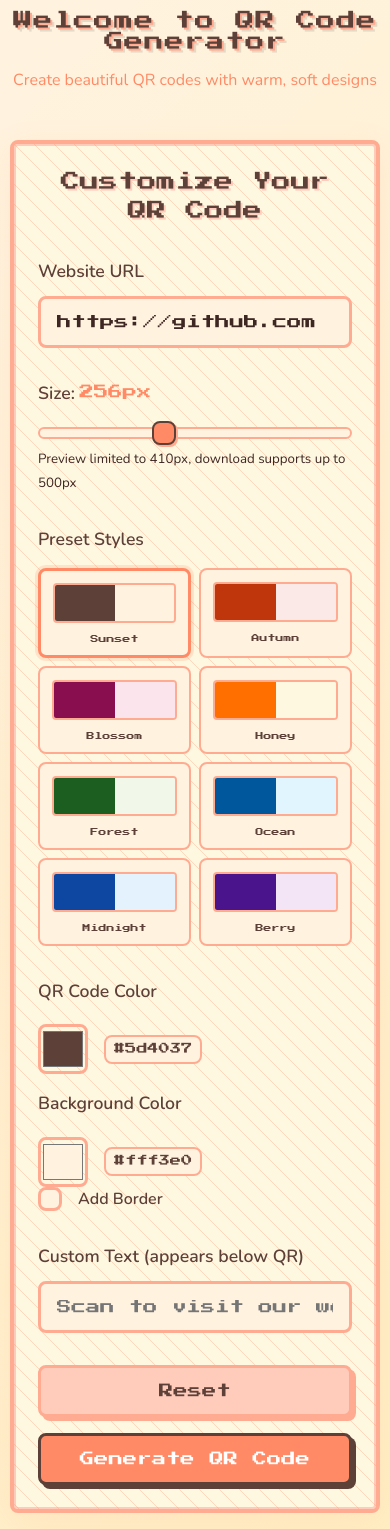
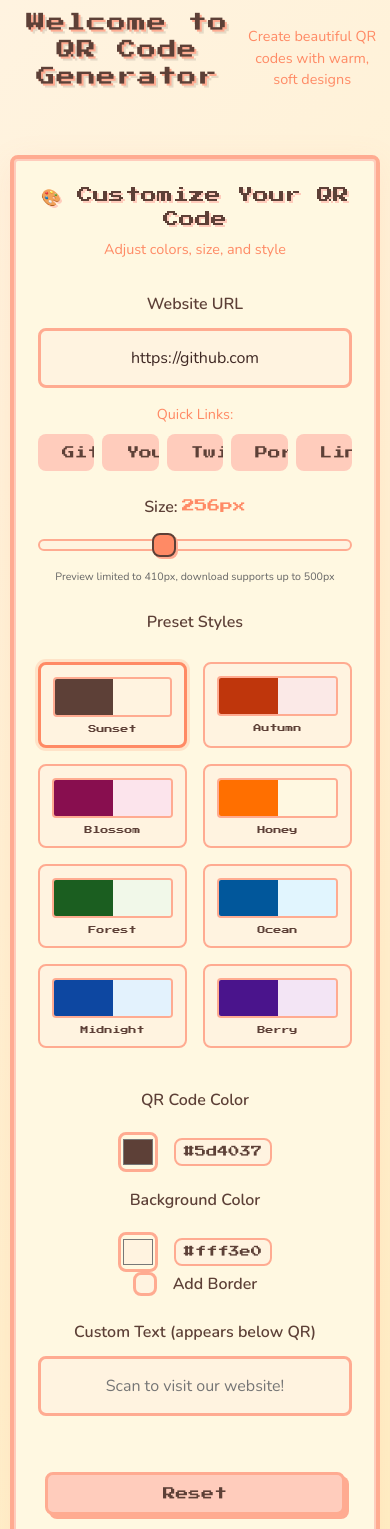
Before and after one commit to GuineaCoding/QR-Code-Generator, a React (Vite) app: page / in a window 390 px wide. Shown: the top 1529 px of the page. Built offline with nearby package versions, Linux system fonts and the light colour scheme.

Commit message:
update design, apply pixelated theme

```diff
--- a/src/App.css
+++ b/src/App.css
@@ -1,4 +1,4 @@
-/* App.css */
+/* App.css - Complete Centered Version */
 @import url('https://fonts.googleapis.com/css2?family=Nunito:wght@300;400;600;700&family=Press+Start+2P&display=swap');
 
 :root {
@@ -18,6 +18,11 @@
   /* Pixelated border radius */
   --pixel-radius: 8px;
   --pixel-border: 4px;
+
+  /* Layout */
+  --max-width: 1400px;
+  --panel-width: 600px;
+  --mobile-padding: 20px;
 }
 
 * {
@@ -31,13 +36,42 @@
   background: linear-gradient(135deg, #fff3e0 0%, #ffecb3 100%);
   color: var(--warm-text);
   min-height: 100vh;
-  padding: 20px;
+  display: flex;
+  justify-content: center;
+  align-items: center;
+  padding: var(--mobile-padding);
 }
 
-/* Pixelated text effect */
+/* ===== CONTAINER ===== */
+.app-container {
+  width: 100%;
+  max-width: var(--max-width);
+  display: flex;
+  flex-direction: column;
+  align-items: center;
+  justify-content: center;
+  min-height: 100vh;
+  position: relative;
+}
+
+/* ===== HEADER ===== */
+.app-header {
+  width: 100%;
+  display: flex;
+  justify-content: center;
+  align-items: center;
+  margin-bottom: 3rem;
+  text-align: center;
+}
+
+.header-content {
+  max-width: 800px;
+  width: 100%;
+}
+
 .pixel-text {
   font-family: 'Press Start 2P', cursive;
-  font-size: 2.5rem;
+  font-size: clamp(1.5rem, 4vw, 2.5rem);
   color: var(--warm-accent);
   text-align: center;
   text-shadow:
@@ -45,18 +79,45 @@
     8px 8px 0 rgba(0, 0, 0, 0.1);
   margin-bottom: 1rem;
   letter-spacing: 1px;
+  line-height: 1.4;
 }
 
 .subtitle {
-  font-size: 1.2rem;
+  font-size: clamp(1rem, 2vw, 1.2rem);
   text-align: center;
   color: var(--warm-primary);
   font-weight: 300;
+  margin: 0 auto;
+  max-width: 600px;
+}
+
+/* ===== MAIN CONTENT ===== */
+.main-content {
+  width: 100%;
+  display: flex;
+  justify-content: center;
+  align-items: flex-start;
   margin-bottom: 3rem;
 }
 
-/* Pixel border effect */
-.pixel-border {
+.content-wrapper {
+  display: grid;
+  grid-template-columns: repeat(auto-fit, minmax(550px, 1fr));
+  gap: 2rem;
+  width: 100%;
+  justify-content: center;
+}
+
+@media (max-width: 1150px) {
+  .content-wrapper {
+    grid-template-columns: 1fr;
+    max-width: 600px;
+  }
+}
+
+/* ===== PANELS ===== */
+.controls-panel,
+.preview-panel {
   background: var(--warm-card);
   border: var(--pixel-border) solid var(--warm-border);
   border-radius: var(--pixel-radius);
@@ -65,9 +126,15 @@
     var(--soft-shadow);
   position: relative;
   overflow: hidden;
+  width: 100%;
+  display: flex;
+  flex-direction: column;
+  align-items: center;
+  padding: 2rem;
 }
 
-.pixel-border::before {
+.controls-panel::before,
+.preview-panel::before {
   content: '';
   position: absolute;
   top: -2px;
@@ -85,40 +152,35 @@
   opacity: 0.3;
 }
 
-/* App Layout */
-.app-container {
-  max-width: 1400px;
-  margin: 0 auto;
-}
-
-.app-header {
-  margin-bottom: 3rem;
-}
-
-.main-content {
-  display: grid;
-  grid-template-columns: 1fr 1fr;
-  gap: 2rem;
-  margin-bottom: 3rem;
-}
-
-/* Controls Panel */
-.controls-panel {
-  padding: 2rem;
-  backdrop-filter: blur(10px);
+.panel-header {
+  text-align: center;
+  margin-bottom: 2rem;
+  width: 100%;
 }
 
 .panel-title {
   font-family: 'Press Start 2P', cursive;
   font-size: 1.2rem;
   color: var(--warm-accent);
-  margin-bottom: 2rem;
   text-align: center;
   text-shadow: 2px 2px 0 var(--warm-secondary);
+  margin-bottom: 0.5rem;
 }
 
+.panel-subtitle {
+  color: var(--warm-primary);
+  font-size: 0.9rem;
+  text-align: center;
+}
+
+/* ===== CONTROLS ===== */
 .input-group {
-  margin-bottom: 2rem;
+  width: 100%;
+  max-width: 500px;
+  margin-bottom: 1.5rem;
+  display: flex;
+  flex-direction: column;
+  align-items: center;
 }
 
 .input-label {
@@ -126,29 +188,32 @@
   font-weight: 600;
   margin-bottom: 0.75rem;
   color: var(--warm-accent);
-  font-size: 1.1rem;
+  font-size: 1rem;
+  text-align: center;
+  width: 100%;
 }
 
 .size-value {
   font-family: 'Press Start 2P', cursive;
-  font-size: 0.9rem;
+  font-size: 0.8rem;
   color: var(--warm-primary);
 }
 
-/* Pixel Inputs */
-.pixel-input {
+/* Input Fields */
+.text-input {
   width: 100%;
   padding: 1rem;
-  font-family: 'Press Start 2P', cursive;
-  font-size: 0.9rem;
+  font-family: 'Nunito', sans-serif;
+  font-size: 1rem;
   border: 3px solid var(--warm-border);
   border-radius: var(--pixel-radius);
   background: var(--warm-bg);
   color: var(--warm-text);
   transition: all 0.3s ease;
+  text-align: center;
 }
 
-.pixel-input:focus {
+.text-input:focus {
   outline: none;
   border-color: var(--warm-primary);
   box-shadow: 0 0 0 3px rgba(255, 138, 101, 0.3);
@@ -157,18 +222,23 @@
 /* Sample Links */
 .sample-links {
   margin-top: 1rem;
+  width: 100%;
+  display: flex;
+  flex-direction: column;
+  align-items: center;
 }
 
 .sample-label {
-  display: block;
   font-size: 0.9rem;
   color: var(--warm-primary);
   margin-bottom: 0.5rem;
+  text-align: center;
 }
 
 .link-chips {
   display: flex;
   flex-wrap: wrap;
+  justify-content: center;
   gap: 0.5rem;
 }
 
@@ -199,7 +269,7 @@
   border: 2px solid var(--warm-border);
   border-radius: var(--pixel-radius);
   outline: none;
-  margin-top: 0.5rem;
+  margin: 0.5rem 0;
 }
 
 .pixel-slider::-webkit-slider-thumb {
@@ -223,12 +293,27 @@
   box-shadow: 2px 2px 0 var(--warm-border);
 }
 
+.size-hint {
+  text-align: center;
+  margin-top: 0.5rem;
+  color: #666;
+  font-size: 0.8rem;
+  width: 100%;
+}
+
 /* Preset Grid */
 .preset-grid {
   display: grid;
   grid-template-columns: repeat(4, 1fr);
   gap: 1rem;
   margin-top: 1rem;
+  width: 100%;
+}
+
+@media (max-width: 600px) {
+  .preset-grid {
+    grid-template-columns: repeat(2, 1fr);
+  }
 }
 
 .preset-button {
@@ -241,6 +326,7 @@
   border-radius: var(--pixel-radius);
   cursor: pointer;
   transition: all 0.3s ease;
+  width: 100%;
 }
 
 .preset-button:hover {
@@ -273,20 +359,31 @@
   font-family: 'Press Start 2P', cursive;
   font-size: 0.6rem;
   color: var(--warm-accent);
-  margin-top: 0.25rem;
+  text-align: center;
 }
 
 /* Color Controls */
 .color-controls {
   display: grid;
-  grid-template-columns: 1fr 1fr;
+  grid-template-columns: repeat(2, 1fr);
   gap: 2rem;
   margin-top: 1rem;
+  width: 100%;
+  max-width: 500px;
+}
+
+@media (max-width: 500px) {
+  .color-controls {
+    grid-template-columns: 1fr;
+    gap: 1rem;
+  }
 }
 
 .color-group {
   display: flex;
   flex-direction: column;
+  align-items: center;
+  width: 100%;
 }
 
 .color-input-wrapper {
@@ -294,11 +391,13 @@
   align-items: center;
   gap: 1rem;
   margin-top: 0.5rem;
+  width: 100%;
+  justify-content: center;
 }
 
 .color-input {
-  width: 60px;
-  height: 60px;
+  width: 50px;
+  height: 50px;
   border: 3px solid var(--warm-border);
   border-radius: var(--pixel-radius);
   cursor: pointer;
@@ -313,6 +412,8 @@
   padding: 0.5rem 1rem;
   border-radius: var(--pixel-radius);
   border: 2px solid var(--warm-border);
+  min-width: 100px;
+  text-align: center;
 }
 
 /* Checkbox */
@@ -323,6 +424,7 @@
   cursor: pointer;
   font-weight: 600;
   color: var(--warm-accent);
+  justify-content: center;
 }
 
 .checkbox-input {
@@ -362,6 +464,10 @@
   background: var(--warm-bg);
   border-radius: var(--pixel-radius);
   border: 2px solid var(--warm-border);
+  width: 100%;
+  display: flex;
+  flex-direction: column;
+  align-items: center;
 }
 
 /* Action Buttons */
@@ -369,10 +475,13 @@
   display: flex;
   gap: 1rem;
   margin-top: 2rem;
+  width: 100%;
+  max-width: 500px;
+  justify-content: center;
 }
 
+/* Pixel Buttons */
 .pixel-button {
-  flex: 1;
   padding: 1rem 2rem;
   font-family: 'Press Start 2P', cursive;
   font-size: 0.9rem;
@@ -383,6 +492,8 @@
   text-align: center;
   position: relative;
   overflow: hidden;
+  flex: 1;
+  max-width: 250px;
 }
 
 .pixel-button::before {
@@ -424,24 +535,20 @@
   box-shadow: 6px 6px 0 var(--warm-border);
 }
 
-/* Preview Panel */
-.preview-panel {
-  padding: 2rem;
-  display: flex;
-  flex-direction: column;
-  align-items: center;
-}
-
+/* ===== PREVIEW ===== */
 .qr-display {
   width: 100%;
+  max-width: 410px;
+  max-height: 410px;
   display: flex;
   flex-direction: column;
   align-items: center;
   justify-content: center;
   padding: 2rem;
-  margin-bottom: 2rem;
+  margin: 2rem auto;
   border-radius: var(--pixel-radius);
   box-shadow: inset 0 0 20px rgba(255, 138, 101, 0.1);
+  position: relative;
 }
 
 .custom-text {
@@ -461,6 +568,9 @@
 .download-options {
   width: 100%;
   margin-top: 2rem;
+  display: flex;
+  flex-direction: column;
+  align-items: center;
 }
 
 .options-title {
@@ -472,10 +582,13 @@
 }
 
 .download-buttons {
-  display: grid;
-  grid-template-columns: repeat(3, 1fr);
+  display: flex;
   gap: 1rem;
   margin-bottom: 1.5rem;
+  width: 100%;
+  max-width: 500px;
+  justify-content: center;
+  flex-wrap: wrap;
 }
 
 .download-btn {
@@ -485,6 +598,7 @@
   justify-content: center;
   padding: 1.5rem 1rem;
   height: auto;
+  min-width: 140px;
 }
 
 .download-btn.png {
@@ -515,6 +629,8 @@
   padding: 1rem;
   border-radius: var(--pixel-radius);
   border: 2px solid var(--warm-border);
+  max-width: 500px;
+  text-align: center;
 }
 
 .download-info small {
@@ -523,14 +639,22 @@
   line-height: 1.4;
 }
 
-/* Footer */
+/* ===== FOOTER ===== */
 .app-footer {
+  width: 100%;
   text-align: center;
   padding: 2rem;
   margin-top: 3rem;
   border-top: 3px solid var(--warm-border);
   color: var(--warm-primary);
   font-size: 0.9rem;
+  display: flex;
+  justify-content: center;
+}
+
+.footer-content {
+  max-width: 600px;
+  width: 100%;
 }
 
 .footer-note {
@@ -540,103 +664,7 @@
   color: var(--warm-accent);
 }
 
-/* Responsive Design */
-@media (max-width: 1200px) {
-  .main-content {
-    grid-template-columns: 1fr;
-    max-width: 800px;
-    margin-left: auto;
-    margin-right: auto;
-  }
-
-  .pixel-text {
-    font-size: 2rem;
-  }
-}
-
-@media (max-width: 768px) {
-  body {
-    padding: 10px;
-  }
-
-  .pixel-text {
-    font-size: 1.5rem;
-    text-shadow:
-      2px 2px 0 var(--warm-border),
-      4px 4px 0 rgba(0, 0, 0, 0.1);
-  }
-
-  .subtitle {
-    font-size: 1rem;
-  }
-
-  .preset-grid {
-    grid-template-columns: repeat(2, 1fr);
-  }
-
-  .color-controls {
-    grid-template-columns: 1fr;
-    gap: 1rem;
-  }
-
-  .download-buttons {
-    grid-template-columns: 1fr;
-  }
-
-  .action-buttons {
-    flex-direction: column;
-  }
-
-  .controls-panel,
-  .preview-panel {
-    padding: 1.5rem;
-  }
-
-  .qr-display {
-    padding: 1rem;
-  }
-
-  .custom-text {
-    font-size: 0.7rem;
-    padding: 0.75rem;
-  }
-}
-
-@media (max-width: 480px) {
-  .pixel-text {
-    font-size: 1.2rem;
-  }
-
-  .preset-grid {
-    grid-template-columns: repeat(2, 1fr);
-    gap: 0.5rem;
-  }
-
-  .preset-name {
-    font-size: 0.5rem;
-  }
-
-  .color-input {
-    width: 50px;
-    height: 50px;
-  }
-
-  .color-hex {
-    font-size: 0.7rem;
-    padding: 0.25rem 0.5rem;
-  }
-
-  .download-btn {
-    padding: 1rem 0.5rem;
-    font-size: 0.8rem;
-  }
-
-  .btn-icon {
-    font-size: 1.2rem;
-  }
-}
-
-/* Loading animation for QR generation */
+/* ===== ANIMATIONS ===== */
 @keyframes pixelPulse {
   0%, 100% {
     opacity: 1;
@@ -652,7 +680,92 @@
   animation: pixelPulse 2s ease-in-out infinite;
 }
 
+/* ===== RESPONSIVE ===== */
+@media (max-width: 768px) {
+  body {
+    padding: 10px;
+  }
+
+  .content-wrapper {
+    gap: 1.5rem;
+  }
+
+  .controls-panel,
+  .preview-panel {
+    padding: 1.5rem;
+  }
+
+  .pixel-button {
+    padding: 0.75rem 1.5rem;
+    font-size: 0.8rem;
+  }
+
+  .download-btn {
+    min-width: 120px;
+    padding: 1rem 0.75rem;
+  }
+
+  .btn-icon {
+    font-size: 1.2rem;
+  }
+
+  .color-input {
+    width: 40px;
+    height: 40px;
+  }
+
+  .color-hex {
+    font-size: 0.7rem;
+    padding: 0.25rem 0.5rem;
+    min-width: 80px;
+  }
+}
+
+@media (max-width: 480px) {
+  .pixel-text {
+    font-size: 1.2rem;
+    text-shadow:
+      2px 2px 0 var(--warm-border),
+      4px 4px 0 rgba(0, 0, 0, 0.1);
+  }
+
+  .subtitle {
+    font-size: 0.9rem;
+  }
+
+  .panel-title {
+    font-size: 1rem;
+  }
+
+  .preset-name {
+    font-size: 0.5rem;
+  }
+
+  .action-buttons {
+    flex-direction: column;
+    align-items: center;
+  }
+
+  .pixel-button {
+    width: 100%;
+    max-width: 300px;
+  }
+
+  .download-buttons {
+    flex-direction: column;
+    align-items: center;
+  }
+
+  .download-btn {
+    width: 100%;
+    max-width: 300px;
+  }
+}
+
 /* Smooth transitions */
 * {
-  transition: background-color 0.3s ease, border-color 0.3s ease, transform 0.3s ease;
+  transition: background-color 0.3s ease,
+              border-color 0.3s ease,
+              transform 0.3s ease,
+              box-shadow 0.3s ease;
 }
--- a/src/App.jsx
+++ b/src/App.jsx
@@ -5,7 +5,6 @@
 import './App.css';
 
 function App() {
-  // State
   const [text, setText] = useState('https://github.com');
   const [size, setSize] = useState(256);
   const [fgColor, setFgColor] = useState('#5d4037');
@@ -18,67 +17,25 @@
 
   const qrRef = useRef();
 
+  const sampleLinks = [
+    { label: 'GitHub', url: 'https://github.com' },
+    { label: 'YouTube', url: 'https://youtube.com' },
+    { label: 'Twitter', url: 'https://twitter.com' },
+    { label: 'Portfolio', url: 'https://yourportfolio.com' },
+    { label: 'LinkedIn', url: 'https://linkedin.com' },
+  ];
 
   const colorPresets = [
-    {
-      id: 'warm',
-      name: 'Sunset',
-      fgColor: '#5d4037',
-      bgColor: '#fff3e0',
-      borderColor: '#ffab91'
-    },
-    {
-      id: 'autumn',
-      name: 'Autumn',
-      fgColor: '#bf360c',
-      bgColor: '#fbe9e7',
-      borderColor: '#ff8a65'
-    },
-    {
-      id: 'blossom',
-      name: 'Blossom',
-      fgColor: '#880e4f',
-      bgColor: '#fce4ec',
-      borderColor: '#f48fb1'
-    },
-    {
-      id: 'honey',
-      name: 'Honey',
-      fgColor: '#ff6f00',
-      bgColor: '#fff8e1',
-      borderColor: '#ffd54f'
-    },
-    {
-      id: 'forest',
-      name: 'Forest',
-      fgColor: '#1b5e20',
-      bgColor: '#f1f8e9',
-      borderColor: '#aed581'
-    },
-    {
-      id: 'ocean',
-      name: 'Ocean',
-      fgColor: '#01579b',
-      bgColor: '#e1f5fe',
-      borderColor: '#4fc3f7'
-    },
-    {
-      id: 'midnight',
-      name: 'Midnight',
-      fgColor: '#0d47a1',
-      bgColor: '#e3f2fd',
-      borderColor: '#90caf9'
-    },
-    {
-      id: 'berry',
-      name: 'Berry',
-      fgColor: '#4a148c',
-      bgColor: '#f3e5f5',
-      borderColor: '#ce93d8'
-    },
+    { id: 'warm', name: 'Sunset', fgColor: '#5d4037', bgColor: '#fff3e0', borderColor: '#ffab91' },
+    { id: 'autumn', name: 'Autumn', fgColor: '#bf360c', bgColor: '#fbe9e7', borderColor: '#ff8a65' },
+    { id: 'blossom', name: 'Blossom', fgColor: '#880e4f', bgColor: '#fce4ec', borderColor: '#f48fb1' },
+    { id: 'honey', name: 'Honey', fgColor: '#ff6f00', bgColor: '#fff8e1', borderColor: '#ffd54f' },
+    { id: 'forest', name: 'Forest', fgColor: '#1b5e20', bgColor: '#f1f8e9', borderColor: '#aed581' },
+    { id: 'ocean', name: 'Ocean', fgColor: '#01579b', bgColor: '#e1f5fe', borderColor: '#4fc3f7' },
+    { id: 'midnight', name: 'Midnight', fgColor: '#0d47a1', bgColor: '#e3f2fd', borderColor: '#90caf9' },
+    { id: 'berry', name: 'Berry', fgColor: '#4a148c', bgColor: '#f3e5f5', borderColor: '#ce93d8' },
   ];
 
-  // Apply preset
   const applyPreset = (preset) => {
     setSelectedPreset(preset.id);
     setFgColor(preset.fgColor);
@@ -86,7 +43,6 @@
     setBorderColor(preset.borderColor);
   };
 
-  // Reset to defaults
   const resetToDefaults = () => {
     setText('https://github.com');
     setSize(256);
@@ -99,7 +55,6 @@
     setSelectedPreset('warm');
   };
 
-  // Download as PNG
   const downloadPNG = async () => {
     if (!qrRef.current) return;
 
@@ -114,7 +69,6 @@
     }
   };
 
-  // Download as SVG
   const downloadSVG = () => {
     const svg = qrRef.current?.querySelector('svg');
     if (!svg) return;
@@ -129,7 +83,6 @@
     link.click();
   };
 
-  // Share QR Code
   const shareQR = async () => {
     if (navigator.share) {
       try {
@@ -148,18 +101,19 @@
 
   return (
     <div className="app-container">
-      {/* Header */}
       <header className="app-header">
         <h1 className="pixel-text">Welcome to QR Code Generator</h1>
         <p className="subtitle">Create beautiful QR codes with warm, soft designs</p>
       </header>
 
       <main className="main-content">
-        {/* Left Panel - Controls */}
+        <div className="panels-container">
           <section className="controls-panel pixel-border">
-          <h2 className="panel-title">Customize Your QR Code</h2>
+            <div className="panel-header">
+              <h2 className="panel-title">🎨 Customize Your QR Code</h2>
+              <p className="panel-subtitle">Adjust colors, size, and style</p>
+            </div>
 
-          {/* URL Input */}
             <div className="input-group">
               <label className="input-label">Website URL</label>
               <input
@@ -170,9 +124,22 @@
                 className="text-input pixel-input"
               />
 
+              <div className="sample-links">
+                <span className="sample-label">Quick Links:</span>
+                <div className="link-chips">
+                  {sampleLinks.map((link) => (
+                    <button
+                      key={link.label}
+                      onClick={() => setText(link.url)}
+                      className="link-chip pixel-button"
+                    >
+                      {link.label}
+                    </button>
+                  ))}
+                </div>
+              </div>
             </div>
 
-          {/* Size Control */}
             <div className="input-group">
               <label className="input-label">
                 Size: <span className="size-value">{size}px</span>
@@ -190,7 +157,6 @@
               </div>
             </div>
 
-          {/* Color Presets */}
             <div className="input-group">
               <label className="input-label">Preset Styles</label>
               <div className="preset-grid">
@@ -199,10 +165,6 @@
                     key={preset.id}
                     onClick={() => applyPreset(preset)}
                     className={`preset-button ${selectedPreset === preset.id ? 'selected' : ''}`}
-                  style={{
-                    '--fg-color': preset.fgColor,
-                    '--bg-color': preset.bgColor
-                  }}
                     title={preset.name}
                   >
                     <div className="preset-preview">
@@ -215,7 +177,6 @@
               </div>
             </div>
 
-          {/* Manual Color Controls */}
             <div className="color-controls">
               <div className="color-group">
                 <label className="input-label">QR Code Color</label>
@@ -244,7 +205,6 @@
               </div>
             </div>
 
-          {/* Border Options */}
             <div className="input-group">
               <label className="checkbox-label">
                 <input
@@ -289,7 +249,6 @@
               )}
             </div>
 
-          {/* Custom Text */}
             <div className="input-group">
               <label className="input-label">Custom Text (appears below QR)</label>
               <input
@@ -301,33 +260,25 @@
               />
             </div>
 
-          {/* Action Buttons */}
             <div className="action-buttons">
-            <button
-              onClick={resetToDefaults}
-              className="pixel-button secondary"
-            >
+              <button onClick={resetToDefaults} className="pixel-button secondary">
                 Reset
               </button>
-            <button
-              onClick={() => {}} // Generate is automatic
-              className="pixel-button primary"
-            >
+              <button className="pixel-button primary">
                 Generate QR Code
               </button>
             </div>
           </section>
 
-        {/* Right Panel - Preview */}
           <section className="preview-panel pixel-border">
-          <h2 className="panel-title">Preview</h2>
+            <div className="panel-header">
+              <h2 className="panel-title">📱 Live Preview</h2>
+              <p className="panel-subtitle">Scan with any QR app</p>
+            </div>
 
-          {/* QR Code Display */}
             <div
               className="qr-display"
               style={{
-              maxWidth: '410px',
-              maxHeight: '410px',
                 backgroundColor: bgColor,
                 border: border ? `${borderWidth}px solid ${borderColor}` : 'none',
                 padding: border ? '20px' : '0'
@@ -343,7 +294,6 @@
                 includeMargin={true}
               />
 
-            {/* Custom Text Below QR */}
               {customText && (
                 <div className="custom-text">
                   {customText}
@@ -351,30 +301,20 @@
               )}
             </div>
 
-          {/* Download Options */}
             <div className="download-options">
               <h3 className="options-title">Export Options</h3>
               <div className="download-buttons">
-              <button
-                onClick={downloadPNG}
-                className="pixel-button download-btn png"
-              >
+                <button onClick={downloadPNG} className="pixel-button download-btn png">
                   <span className="btn-icon">🖼️</span>
                   Download PNG
                 </button>
 
-              <button
-                onClick={downloadSVG}
-                className="pixel-button download-btn svg"
-              >
+                <button onClick={downloadSVG} className="pixel-button download-btn svg">
                   <span className="btn-icon">📐</span>
                   Download SVG
                 </button>
 
-              <button
-                onClick={shareQR}
-                className="pixel-button download-btn share"
-              >
+                <button onClick={shareQR} className="pixel-button download-btn share">
                   <span className="btn-icon">📤</span>
                   Share
                 </button>
@@ -389,9 +329,9 @@
               </div>
             </div>
           </section>
+        </div>
       </main>
 
-      {/* Footer */}
       <footer className="app-footer">
         <p>Made with ❤️ • All processing happens in your browser</p>
         <p className="footer-note">Scan with any QR scanner app</p>
```
Lines whose indentation alone changed are shown as unchanged.
